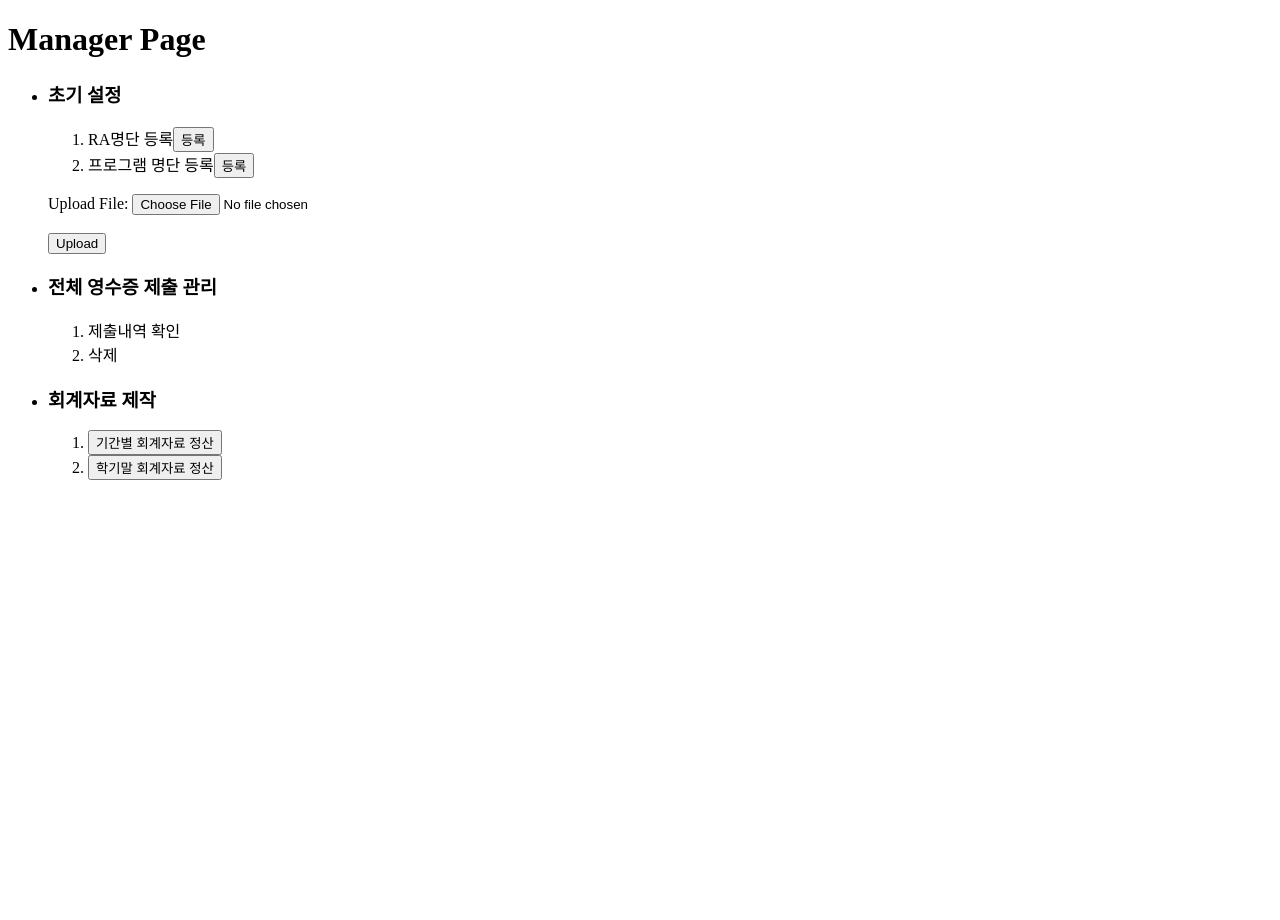
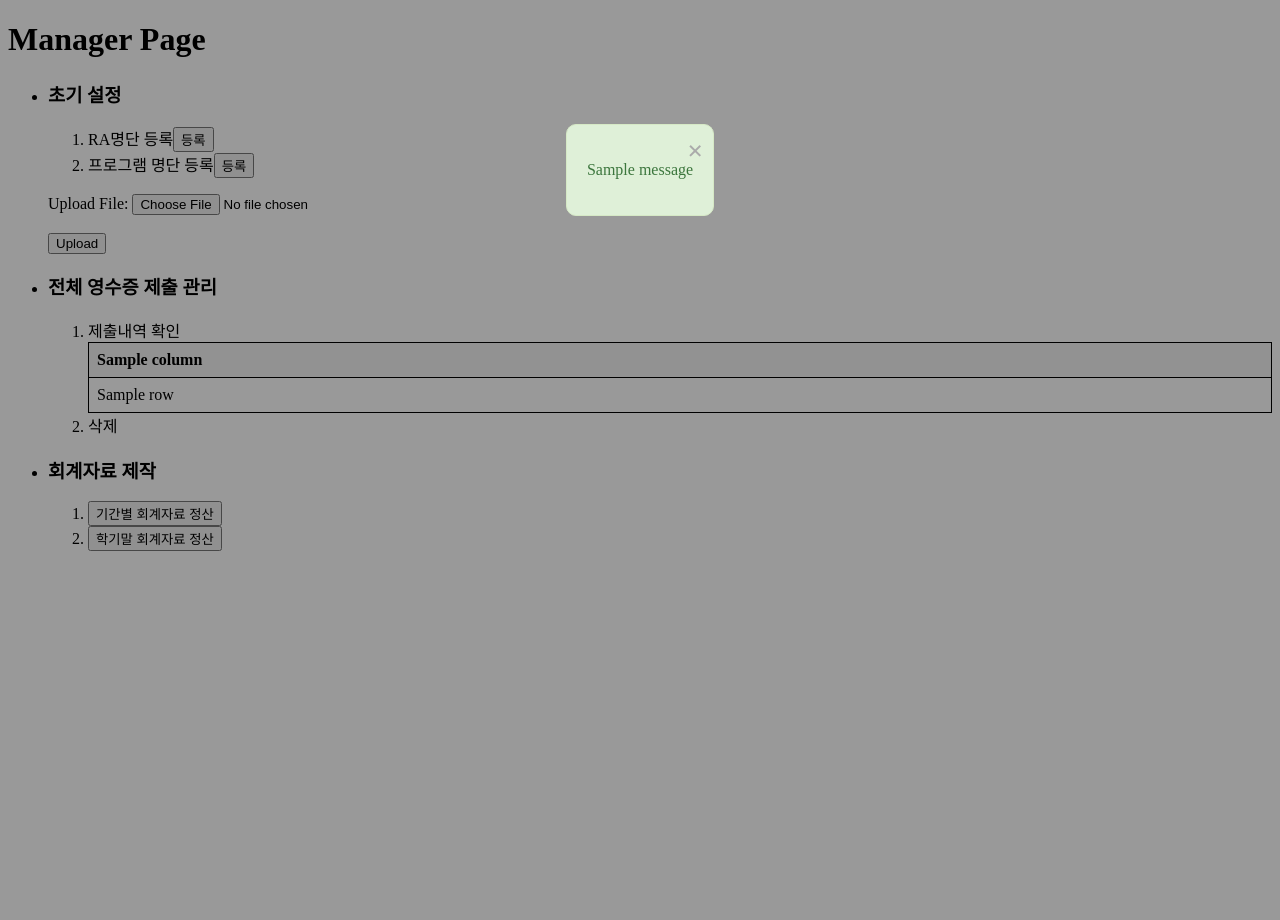
Before and after one commit to daehan00/house_account_project, a Flask app: template custom_image/flask_server/templates/manager.html in a window 1280 px wide. Run offline with Flask 3, Linux system fonts and the light colour scheme; the template is opened without the code that fills it: most values are stand-ins (such as "Sample title", 1, 10 or a date in 2020); one stand-in notice (Sample message) is shown.

Commit message:
내역관리 추가

```diff
--- a/custom_image/flask_server/app.py
+++ b/custom_image/flask_server/app.py
@@ -1,7 +1,7 @@
 import os
 from flask import Flask, render_template, request, redirect, url_for, flash, session, jsonify
 
-from utils import upload_file, register_ra_list, register_program_list, form_post_receipt
+from utils import upload_file, register_ra_list, register_program_list, form_post_receipt, post_receipt_data, get_receipt_list
 from dotenv import load_dotenv
 load_dotenv()
 
@@ -21,8 +21,8 @@ def home():
 @app.route('/logout')
 def logout():
     session.clear()  # 세션 데이터 모두 제거
-    flash('You have been successfully logged out.')
-    return redirect("/")  # 홈 페이지나 로그인 페이지로 리디렉션
+    flash('You have been successfully logged out.', 'info')
+    return redirect("/")  # 홈 페이지로 리디렉션
 
 @app.route("/admin", methods=["GET", "POST"])
 def admin():
@@ -31,7 +31,8 @@ def admin():
         input_password = request.form['password']
         if input_password == admin_password:
             session['admin'] = True
-            return render_template("admin.html")
+            flash('Logged in successfully', 'success')
+            return redirect("/admin")  # 리디렉션하여 GET 요청 처리
         else:
             flash("Invalid password", "error")
             return redirect("/")
@@ -40,12 +41,12 @@ def admin():
             return render_template("admin.html")
         else:
             flash("You are not logged in", "error")
-            return redirect("/")
+            return redirect("/")  # 홈 페이지로 리디렉션
 
 @app.route('/upload/admin', methods=['POST'])
 def handle_upload_admin():
     if 'admin' not in session or not session['admin']:
-        flash('You are not logged in')
+        flash('You are not logged in', "error")
         return redirect(url_for('/'))  # 메인 페이지로 리다이렉션
 
     return upload_file(app.config["UPLOAD_FOLDER_ADMIN"], url_for("admin"))
@@ -53,7 +54,10 @@ def handle_upload_admin():
 
 @app.route("/manager")
 def manager():
-    return render_template("manager.html")
+    house_name = 'AVISON'
+    columns = ['user_id', 'date', 'program_id', 'category_id', 'expenditure']
+    data = get_receipt_list(os.getenv("URL_API")+'receipts/house', house_name)
+    return render_template("manager.html", data=data, columns=columns)
 
 @app.route('/upload/manager', methods=['POST'])
 def handle_upload_manager():
@@ -84,7 +88,9 @@ def process_accounting():
 
 @app.route("/ra")
 def ra():
-    return render_template("ra.html")
+    user_id = '2019122044'
+    data = get_receipt_list(os.getenv("URL_API")+'receipts/house', user_id)
+    return render_template("ra.html", data = data)
 
 @app.route('/upload/ra', methods=['POST'])
 def handle_upload_ra():
@@ -96,15 +102,17 @@ def handle_upload_ra():
 
 
 @app.route("/ra/post_receipt", methods=['GET', 'POST'])
-def post_receipt():
+def post_receipt_form():
     if request.method == 'GET':
         return form_post_receipt("2024-1-AVISON")
 
-    elif request.method == 'POST':
-        datas={}
-        for data in request.form:
-            datas[data] = request.form[data]  # datas+data+': '+request.form[data]+'<br>'
-        return str(datas)+'<p><input type="button" value="돌아가기" onclick="location.href='+"'/ra/post_receipt'"+'"></p>'
+
+@app.route("/ra/post_receipt_data", methods=['POST'])
+def post_receipt():
+    datas = {}
+    for data in request.form:
+        datas[data] = request.form[data]
+    return post_receipt_data(datas)
 
 if __name__ == "__main__":
     app.run('0.0.0.0',port=8088)# 로컬에서 개발할 때 사용하는 디버거 모드. 운영 환경에서는 x
--- /dev/null
+++ b/custom_image/flask_server/static/css/modal.css
@@ -0,0 +1,76 @@
+/* 모달 스타일 */
+.modal {
+    display: none;
+    position: fixed;
+    z-index: 1000;
+    left: 0;
+    top: 0;
+    width: 100%;
+    height: 100%;
+    overflow: hidden;
+    background-color: rgba(0,0,0,0.4);
+    padding-top: 60px;
+    text-align: center;
+}
+.modal-content {
+    background-color: #fefefe;
+    margin: 5% auto;
+    padding: 20px;
+    border: 1px solid #888;
+    border-radius: 10px;
+    width: auto;
+    max-width: 80%;
+    display: inline-block;
+    position: relative;
+}
+.close {
+    color: #aaa;
+    position: absolute;
+    top: 10px;
+    right: 10px;
+    font-size: 28px;
+    font-weight: bold;
+}
+.close:hover,
+.close:focus {
+    color: black;
+    text-decoration: none;
+    cursor: pointer;
+}
+/* 카테고리별 스타일 */
+.modal-content.info {
+    background-color: #d9edf7;
+    border-color: #bce8f1;
+    color: #31708f;
+}
+.modal-content.success {
+    background-color: #dff0d8;
+    border-color: #d6e9c6;
+    color: #3c763d;
+}
+.modal-content.warning {
+    background-color: #fcf8e3;
+    border-color: #faebcc;
+    color: #8a6d3b;
+}
+.modal-content.error {
+    background-color: #f2dede;
+    border-color: #ebccd1;
+    color: #a94442;
+}
+
+
+table {
+    width: 100%;
+    border-collapse: collapse;
+}
+table, th, td {
+    border: 1px solid black;
+}
+th, td {
+    padding: 8px;
+    text-align: left;
+}
+th {
+    background-color: #f2f2f2;
+}
--- /dev/null
+++ b/custom_image/flask_server/templates/layout.html
@@ -0,0 +1,57 @@
+<!doctype html>
+<html lang="en">
+<head>
+    <meta charset="UTF-8">
+    <title>{% block title %}My Application{% endblock %}</title>
+    <script src="{{ url_for('static', filename='js/functions.js') }}"></script>
+    <link rel="stylesheet" href="{{ url_for('static', filename='css/main.css') }}">
+    <link rel="stylesheet" href="{{ url_for('static', filename='css/modal.css') }}">
+</head>
+<body>
+    <div id="flash-modal" class="modal">
+        <div class="modal-content">
+            <span class="close">&times;</span>
+            <p id="flash-message-text"></p>
+        </div>
+    </div>
+
+    {% block body %}{% endblock %}
+
+    <script type="text/javascript">
+        window.onload = function() {
+            var messages = {{ get_flashed_messages(with_categories=True)|tojson }};
+            if (messages.length > 0) {
+                var modal = document.getElementById("flash-modal");
+                var span = document.getElementsByClassName("close")[0];
+                var messageText = document.getElementById("flash-message-text");
+                var modalContent = document.querySelector(".modal-content");
+
+                messages.forEach(function(message) {
+                    messageText.textContent = message[1]; // 메시지 내용 설정
+                    modalContent.classList.add(message[0]); // 카테고리별 스타일 적용
+                });
+
+                modal.style.display = "block"; // 모달 창 표시
+
+                span.onclick = function() {
+                    modal.style.display = "none";
+                    modalContent.classList.remove('info', 'success', 'warning', 'error'); // 기존 카테고리 제거
+                }
+
+                window.onclick = function(event) {
+                    if (event.target == modal) {
+                        modal.style.display = "none";
+                        modalContent.classList.remove('info', 'success', 'warning', 'error'); // 기존 카테고리 제거
+                    }
+                }
+                document.onkeydown = function(event) {
+                    if (event.key === "Escape") {
+                        modal.style.display = "none";
+                        modalContent.classList.remove('info', 'success', 'warning', 'error'); // 기존 카테고리 제거
+                    }
+                }
+            }
+        }
+    </script>
+</body>
+</html>
--- a/custom_image/flask_server/templates/manager.html
+++ b/custom_image/flask_server/templates/manager.html
@@ -1,22 +1,6 @@
-<!DOCTYPE html>
-<html lang="en">
-<head>
-    <meta charset="UTF-8">
-    <title>Manager Page</title>
-    <script src="{{ url_for('static', filename='js/functions.js') }}"></script>
-    <script>
-        window.onload = function() {
-            {% with messages = get_flashed_messages() %}
-            {% if messages %}
-                {% for message in messages %}
-                alert("{{ message }}");
-                {% endfor %}
-            {% endif %}
-            {% endwith %}
-        }
-    </script>
-</head>
-<body>
+{% extends "layout.html" %}
+{% block title %}Home{% endblock %}
+{% block body %}
 <h1>Manager Page</h1>
 <ul>
     <li>
@@ -38,6 +22,24 @@
         <h3>전체 영수증 제출 관리</h3>
         <ol>
             <li>제출내역 확인</li>
+            <table>
+                <thead>
+                    <tr>
+                        {% for column in columns %}
+                            <th>{{ column }}</th>
+                        {% endfor %}
+                    </tr>
+                </thead>
+                <tbody>
+                    {% for row in data %}
+                    <tr>
+                        {% for column in columns %}
+                        <td>{{ row[column] }}</td>
+                        {% endfor %}
+                    </tr>
+                    {% endfor %}
+                </tbody>
+            </table>
             <li>삭제</li>
         </ol>
     </li>
@@ -48,7 +50,5 @@
             <li><input type="button" value="학기말 회계자료 정산" onclick=""></li>
         </ol>
     </li>
-
 </ul>
-</body>
-</html>
+{% endblock %}
```
Also changed, not shown: custom_image/flask_server/templates/admin.html (+4 -21 lines), custom_image/flask_server/templates/main.html (+12 -22 lines), custom_image/flask_server/templates/ra.html (+4 -22 lines), custom_image/flask_server/utils.py (+107 -14 lines). Lines whose indentation alone changed are shown as unchanged.
